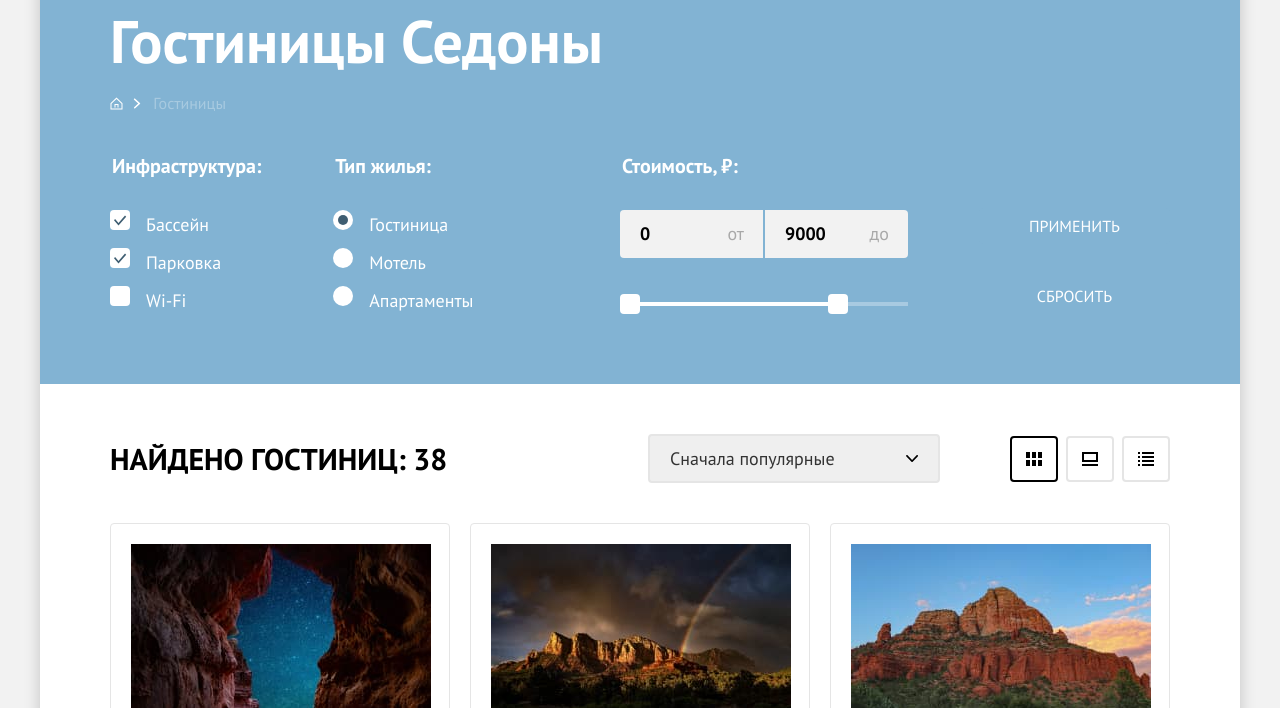
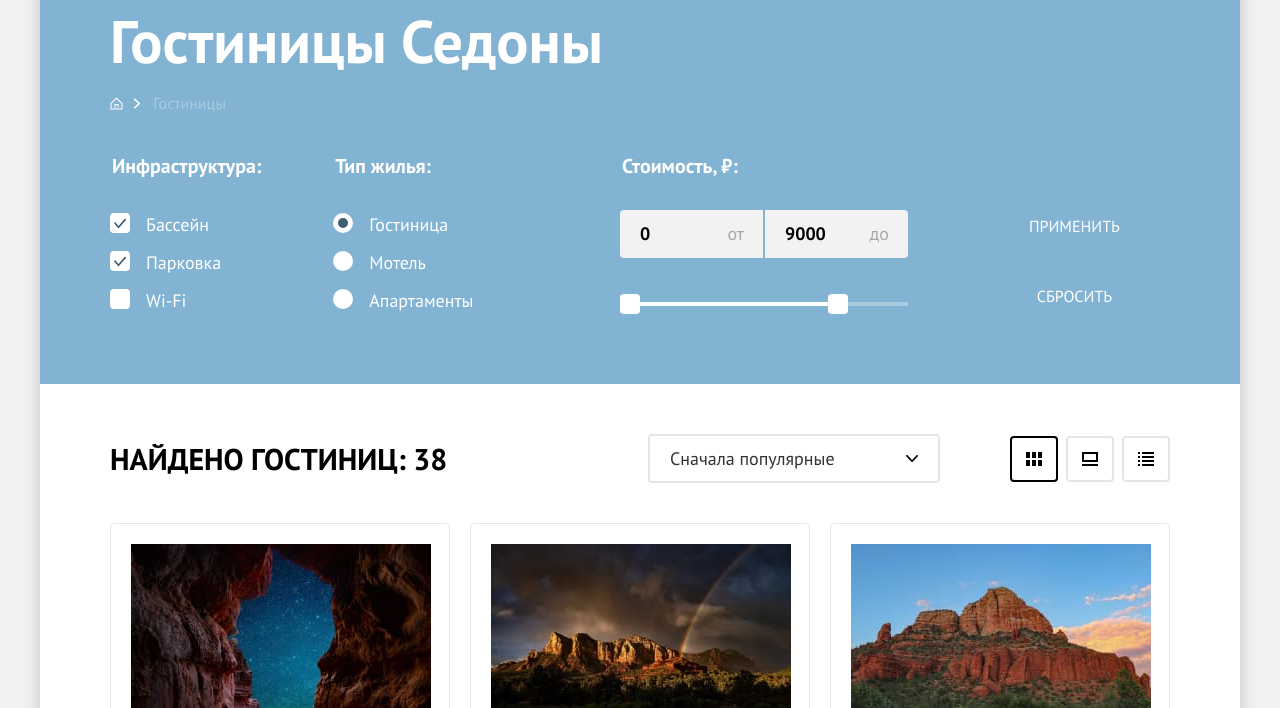
Before and after one commit to htmlacademy-htmlcss/1399877-sedona-2, a website: page catalog.html in a window 1280 px wide. Shown: the part 92-800 px from the top of the page. Drawn offline with Linux system fonts and the light colour scheme.

Commit message:
Correction of comments

```diff
--- a/styles/style.css
+++ b/styles/style.css
@@ -656,8 +656,6 @@ body {
 }
 
 .footer__copyright-icon {
-  position: absolute;
-  inset: 0;
   margin: auto;
   fill: #000000;
 }
@@ -1146,7 +1144,7 @@ body {
 
 .catalog-filters__control {
   position: absolute;
-  top: 0;
+  top: 3px;
   display: block;
   width: 20px;
   height: 20px;
@@ -1330,6 +1328,7 @@ body {
   background-image: url("../images/icons/select-arrow.svg");
   background-repeat: no-repeat;
   background-position: right 20px center;
+  background-color: transparent;
   cursor: pointer;
 }
 
```
